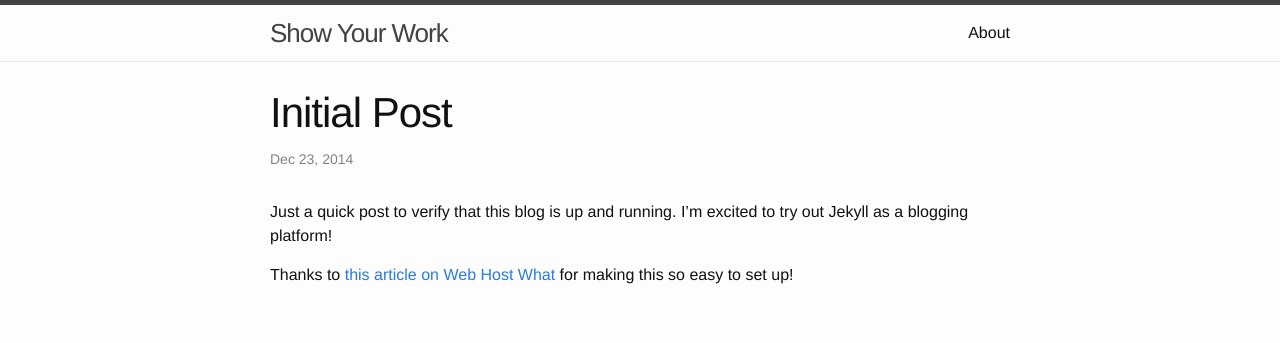
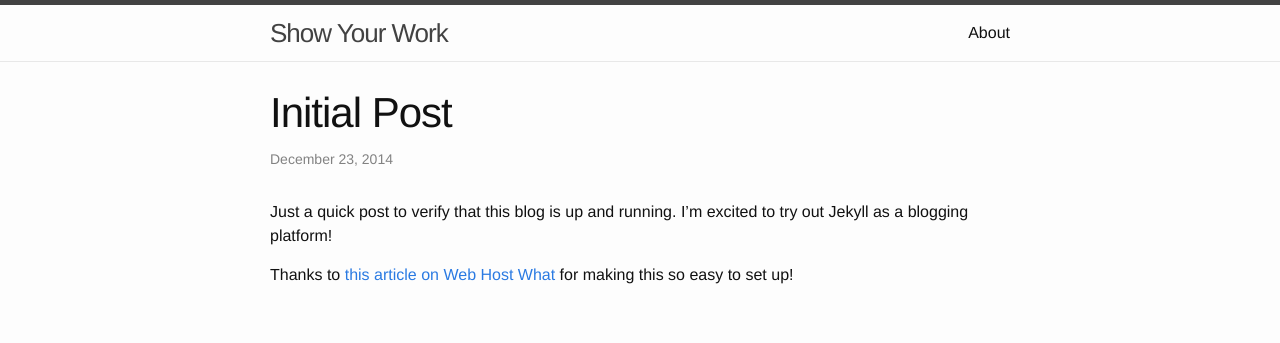
Before and after one commit to khealy/khealy.github.io, a Jekyll site: the page built from _posts/2014-12-23-initial-post.markdown, in a window 1280 px wide. Shown: the top 343 px of the page. Built offline with Jekyll 4.4.1, drawn with Linux system fonts in a browser that asks for light colours.

Commit message:
Formatting changes
Formatting changes for index + date changes

```diff
--- a/_layouts/post.html
+++ b/_layouts/post.html
@@ -5,7 +5,7 @@
 
   <header class="post-header">
     <h1 class="post-title">{{ page.title }}</h1>
-    <p class="post-meta">{{ page.date | date: "%b %-d, %Y" }}{% if page.author %} • {{ page.author }}{% endif %}{% if page.meta %} • {{ page.meta }}{% endif %}</p>
+    <p class="post-meta">{{ page.date | date: "%B %-d, %Y"}}{% if page.author %} • {{ page.author }}{% endif %}{% if page.meta %} • {{ page.meta }}{% endif %}</p>
   </header>
 
   <article class="post-content">
--- a/_sass/_layout.scss
+++ b/_sass/_layout.scss
@@ -156,6 +156,15 @@
     }
 }
 
+/**
+* General
+*/
+
+.content {
+    border-bottom: 1px solid $grey-color-light;
+    padding-bottom: $spacing-unit/2;
+    margin-bottom: $spacing-unit;
+}
 
 
 /**
--- a/index.html
+++ b/index.html
@@ -7,7 +7,7 @@
 {% for post in paginator.posts %}
   <h2><a href="{{ post.url }}">{{ post.title }}</a></h2>
   <p class="author">
-    <span class="date">{{ post.date }}</span>
+    <span class="date">{{ post.date | date: "%B %-d, %Y"}}</span>
   </p>
   <div class="content">
     {{ post.excerpt }}
```
